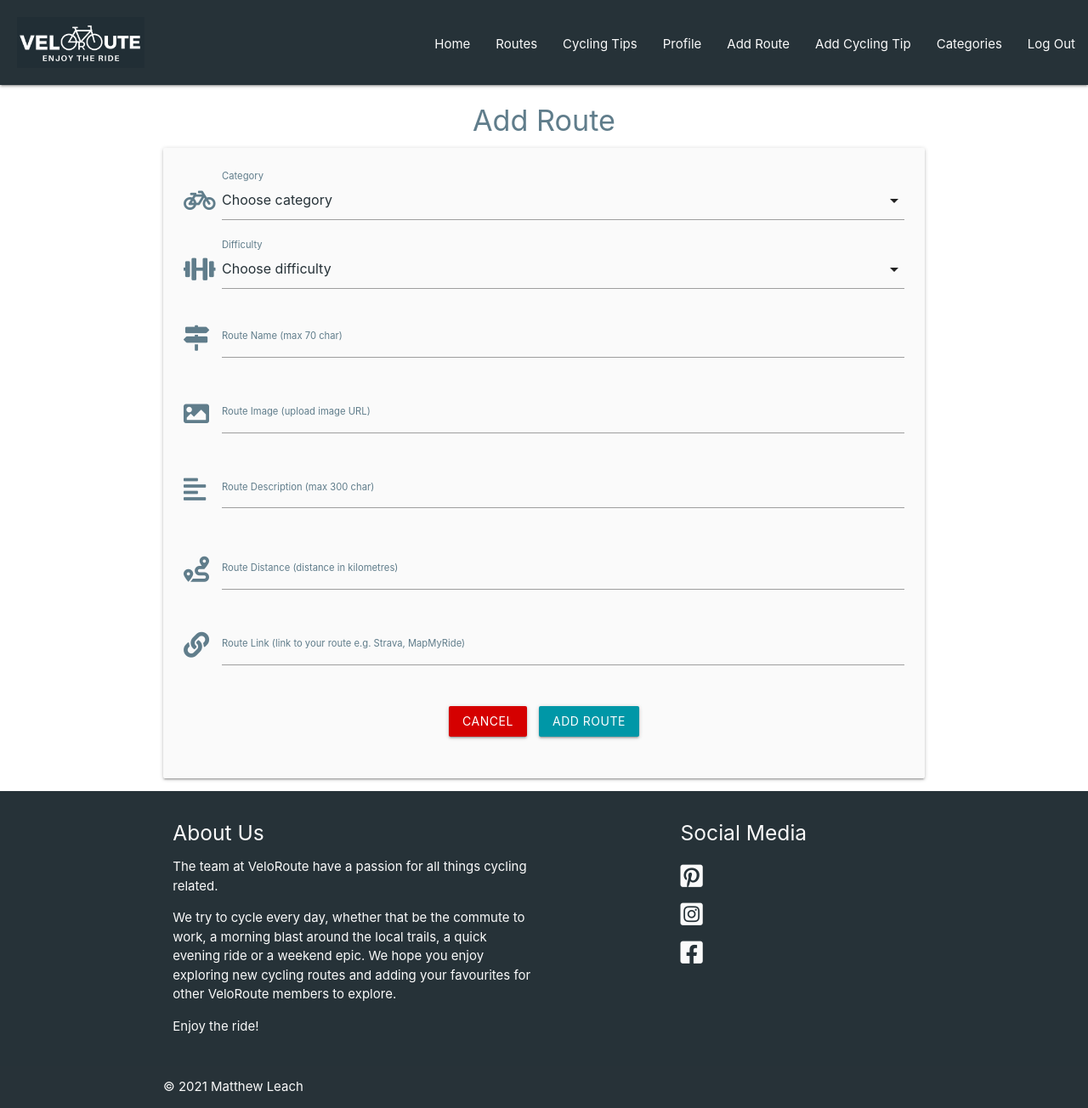
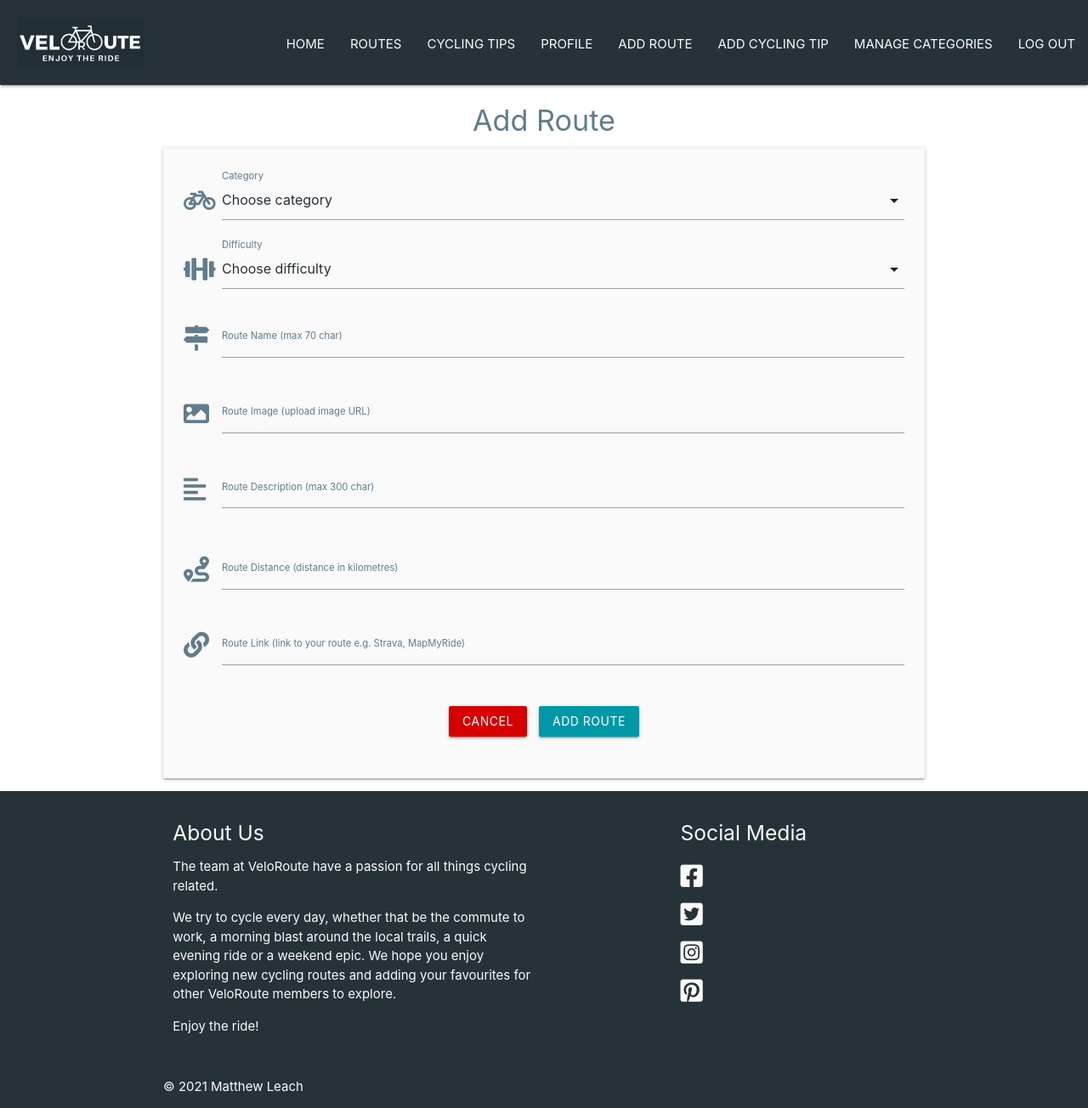
Before and after one commit to Matty-El/velo-route, a Flask app: page /add_route in a window 1280 px wide. Shown: the whole page at 85% size. Run offline with Flask 2, Linux system fonts and the light colour scheme; the visitor is signed in with stand-in values (Sample User, id 1); data that the repository does not hold is empty; some libraries are stand-ins or nearby versions.

Commit message:
Add features to README.md and minor styling changes

```diff
--- a/static/css/style.css
+++ b/static/css/style.css
@@ -90,6 +90,10 @@ main {
     height: 200px;
 }
 
+.card-action-categories {
+    height: 125px;
+}
+
 #card-name {
     height: 75px;
     padding-bottom: 10px;
@@ -113,10 +117,12 @@ nav .sidenav-trigger i {
 
 .sidenav li>a {
     color: #263238;
+    text-transform: uppercase;
 }
 
 .navbar-li {
     padding-top: 20px;
+    text-transform: uppercase;
 }
 
 nav ul a {
--- a/templates/base.html
+++ b/templates/base.html
@@ -22,11 +22,11 @@
   <nav class="nav-extended blue-grey darken-4 grey-text text-lighten-5 active">
     <div class="nav-wrapper">
       <a href="{{ url_for('index') }}">
-      <img class="brand-logo" id="logo"
-        src="{{ url_for('static', filename='images/veloroute_logo_crop.png') }}" height="60" width="150"
-        alt="VeloRoute Logo"></img>
+        <img class="brand-logo" id="logo" src="{{ url_for('static', filename='images/veloroute_logo_crop.png') }}"
+          height="60" width="150" alt="VeloRoute Logo"></img>
       </a>
-      <a href="#" data-target="mobile-nav" class="sidenav-trigger right"><i class="fas fa-bars grey-text text-lighten-5"></i></a>
+      <a href="#" data-target="mobile-nav" class="sidenav-trigger right"><i
+          class="fas fa-bars grey-text text-lighten-5"></i></a>
       <ul class="right hide-on-med-and-down">
         <li class="navbar-li"><a href="{{ url_for('index') }}">Home</a></li>
         <li class="navbar-li"><a href="{{ url_for('get_routes') }}">Routes</a></li>
@@ -36,7 +36,7 @@
         <li class="navbar-li"><a href="{{ url_for('add_route') }}">Add Route</a></li>
         {% if session.user|lower == "admin"|lower %}
         <li class="navbar-li"><a href="{{ url_for('add_cycling_tip') }}">Add Cycling Tip</a></li>
-        <li class="navbar-li"><a href="{{ url_for('get_categories') }}">Categories</a></li>
+        <li class="navbar-li"><a href="{{ url_for('get_categories') }}">Manage Categories</a></li>
         {% endif %}
         <li class="navbar-li"><a href="{{ url_for('logout') }}">Log Out</a></li>
         {% else %}
@@ -60,7 +60,7 @@
     <li><a href="{{ url_for('add_route') }}">Add Route</a></li>
     {% if session.user|lower == "admin"|lower %}
     <li><a href="{{ url_for('add_cycling_tip') }}">Add Cycling Tip</a></li>
-    <li><a href="{{ url_for('get_categories') }}">Categories</a></li>
+    <li><a href="{{ url_for('get_categories') }}">Manage Categories</a></li>
     {% endif %}
     <li><a href="{{ url_for('logout') }}">Log Out</a></li>
     {% else %}
@@ -113,12 +113,26 @@
       <div class="col l4 offset-l2 s12">
         <h5>Social Media</h5>
         <ul>
-          <li><a class="grey-text text-lighten-5 social-media-icons" href="https://pinterest.com/"><i
-                class="fab fa-pinterest-square"></i></a></li>
-          <li><a class="grey-text text-lighten-5 social-media-icons" href="https://www.instagram.com/"><i
-                class="fab fa-instagram-square"></i></a></li>
-          <li><a class="grey-text text-lighten-5 social-media-icons" href="https://www.facebook.com/"><i
-                class="fab fa-facebook-square"></i></a></li>
+          <li>
+            <a class="grey-text text-lighten-5 social-media-icons" href="https://www.facebook.com/" target="_blank">
+              <i class="fab fa-facebook-square"></i>
+            </a>
+          </li>
+          <li>
+            <a class="grey-text text-lighten-5 social-media-icons" href="https://twitter.com/" target="_blank">
+              <i class="fab fa-twitter-square"></i>
+            </a>
+          </li>
+          <li>
+            <a class="grey-text text-lighten-5 social-media-icons" href="https://www.instagram.com/" target="_blank">
+              <i class="fab fa-instagram-square"></i>
+            </a>
+          </li>
+          <li>
+            <a class="grey-text text-lighten-5 social-media-icons" href="https://pinterest.com/" target="_blank">
+              <i class="fab fa-pinterest-square"></i>
+            </a>
+          </li>
         </ul>
       </div>
     </div>
```
Also changed, not shown: README.md.
